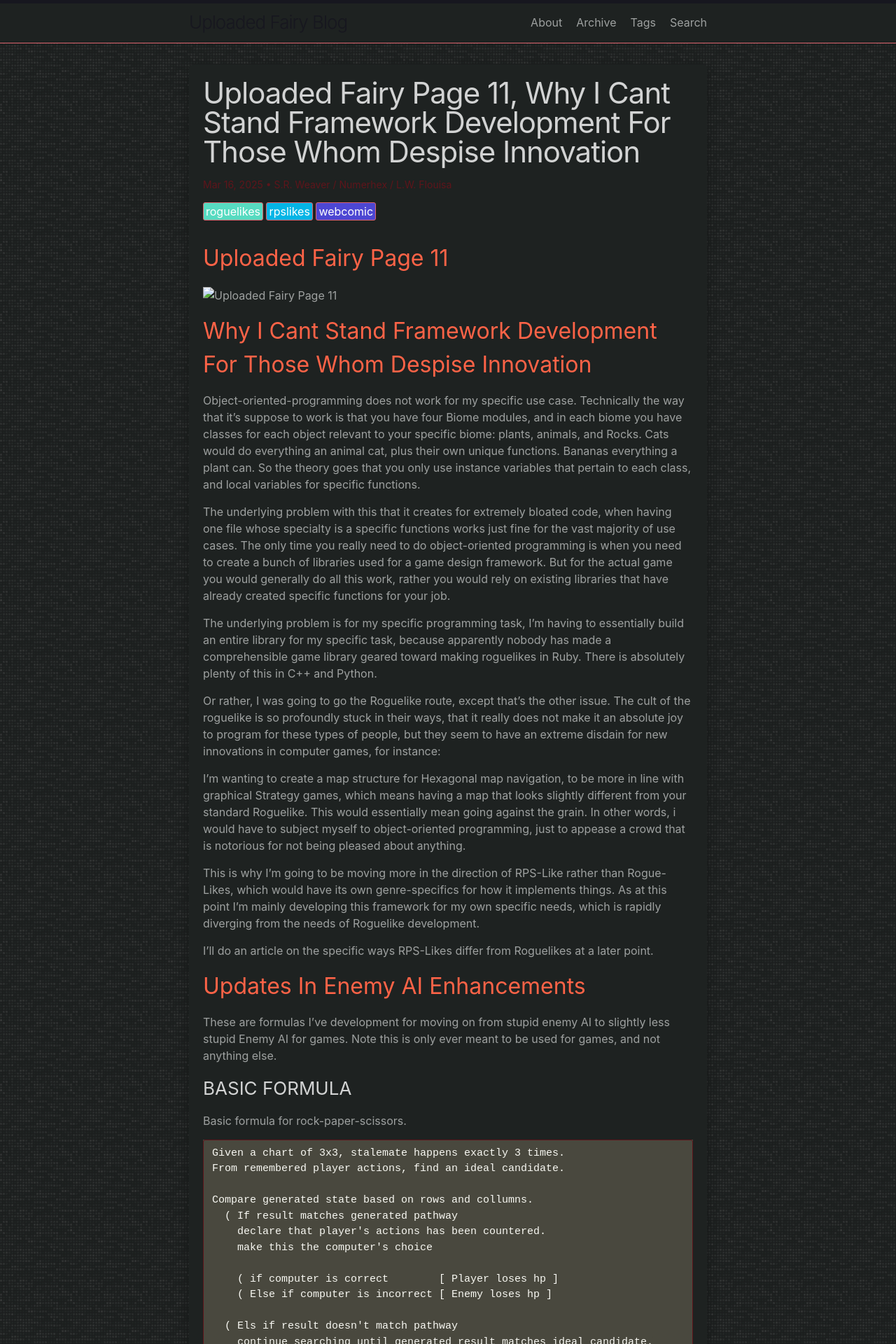
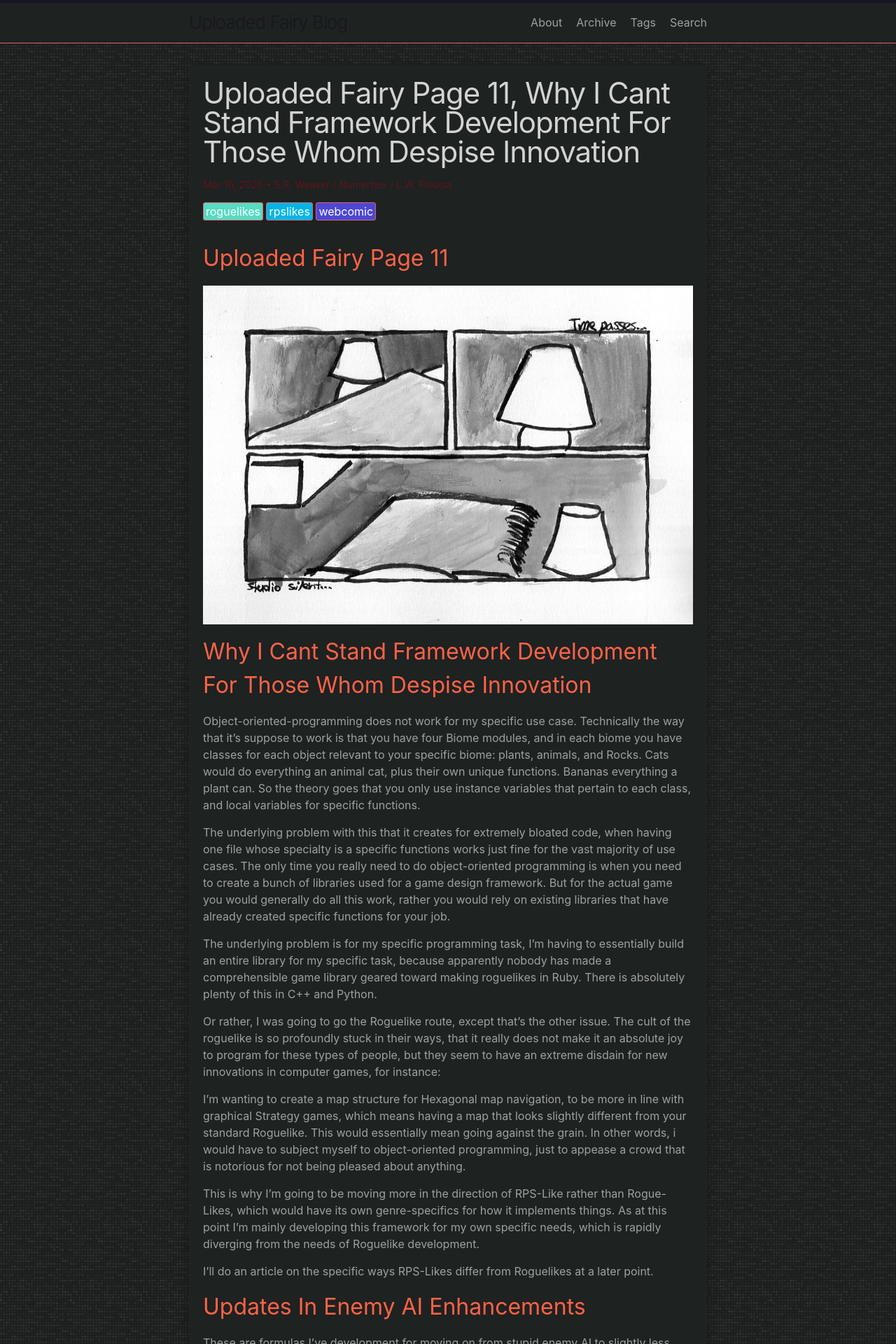
Before and after one commit to LWFlouisa/UFBlog, a Jekyll site: the page built from _posts/2025-03-16-UploadedFairyPage11FrameworkDevelopment.md, in a window 1280 px wide. Shown: the top 1920 px of the page at 70% size. Built offline with Jekyll 4.4.1, drawn with Linux system fonts in a browser that asks for light colours; our own code applies the rules of GitHub Pages for plain Markdown files.

Commit message:
Update 2025-03-16-UploadedFairyPage11FrameworkDevelopment.md

```diff
--- a/_posts/2025-03-16-UploadedFairyPage11FrameworkDevelopment.md
+++ b/_posts/2025-03-16-UploadedFairyPage11FrameworkDevelopment.md
@@ -4,7 +4,7 @@ author: "S.R. Weaver / Numerhex / L.W. Flouisa"
 tags: roguelikes rpslikes webcomic
 ---
 ## Uploaded Fairy Page 11
-![Uploaded Fairy Page 11]()
+![Uploaded Fairy Page 11](https://github.com/LWFlouisa/UFBlog/blob/main/images/Pages/page11.jpg?raw=true)
 
 ## Why I Cant Stand Framework Development For Those Whom Despise Innovation
 Object-oriented-programming does not work for my specific use case. Technically the way that it’s suppose to work is that you have four Biome modules, and in each biome you have classes for each object relevant to your specific biome: plants, animals, and Rocks. Cats would do everything an animal cat, plus their own unique functions. Bananas everything a plant can. So the theory goes that you only use instance variables that pertain to each class, and local variables for specific functions.
```
